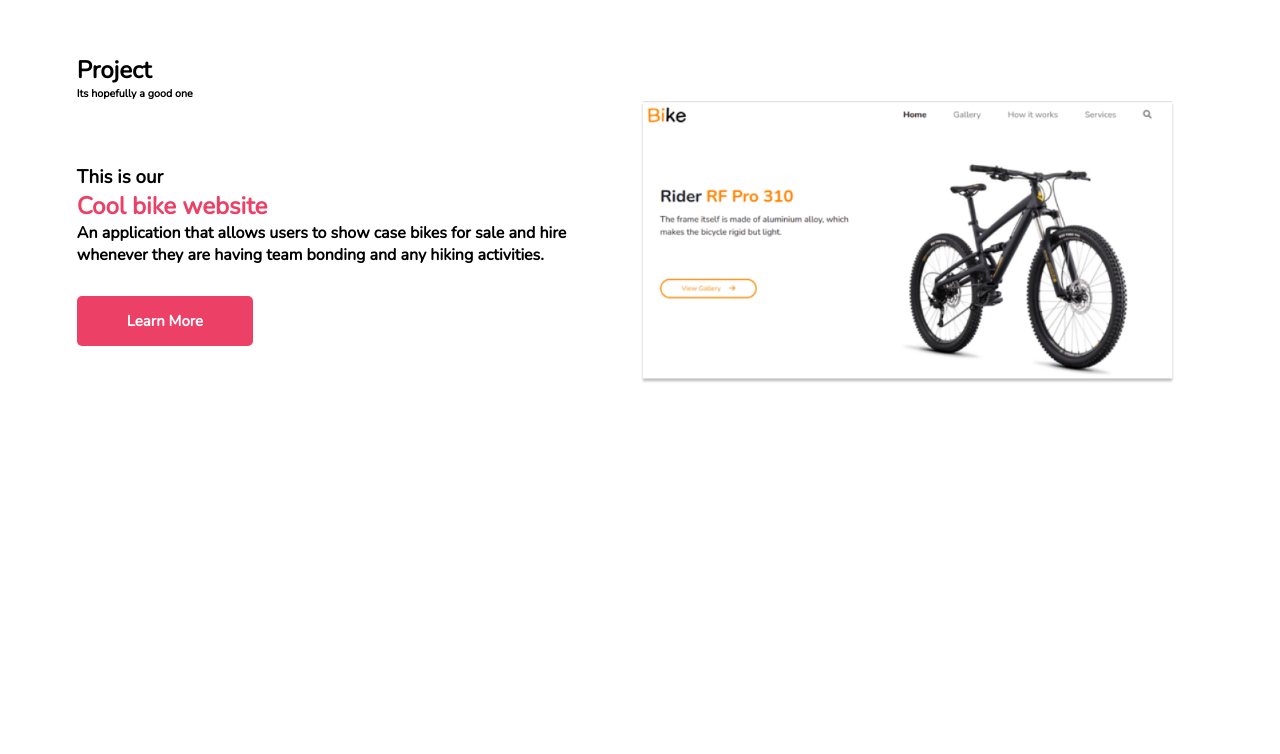
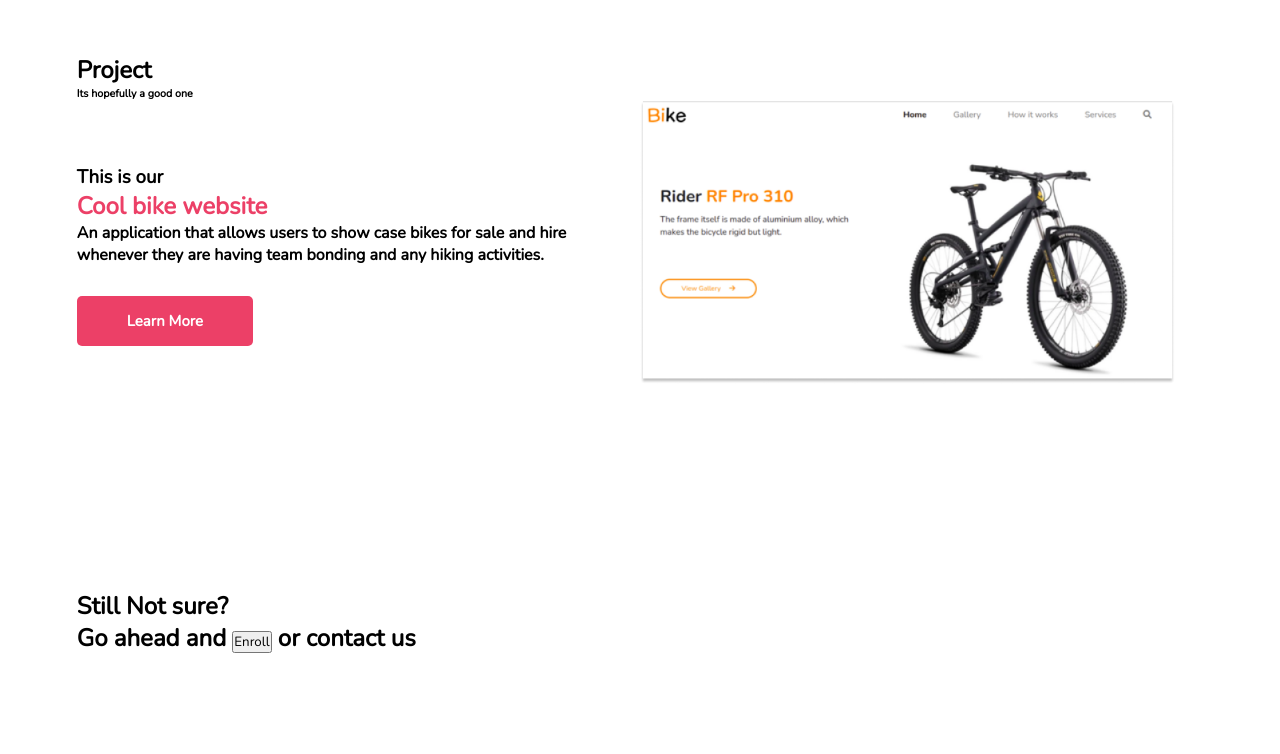
Before and after one commit to RichieOrito/School-Website, a plain HTML site: page index.html in a window 1280 px wide. Shown: the part 3031-3785 px from the top of the page. Before the commit the page ends 3521 px from the top, so only its background shows below. Drawn offline with nearby package versions, Linux system fonts and the light colour scheme.

Commit message:
This commit creates a contact section

```diff
--- a/index.html
+++ b/index.html
@@ -127,6 +127,12 @@
             </div>
         </div>
     </section>
+    <!-- Contact us -->
+    <section class="contact">
+        <h1>Still Not sure?</h1>
+        <h2>Go ahead and <button>Enroll</button> or <span>contact us</span></h2>
+    </section>
+
 
 
 </body>
```
